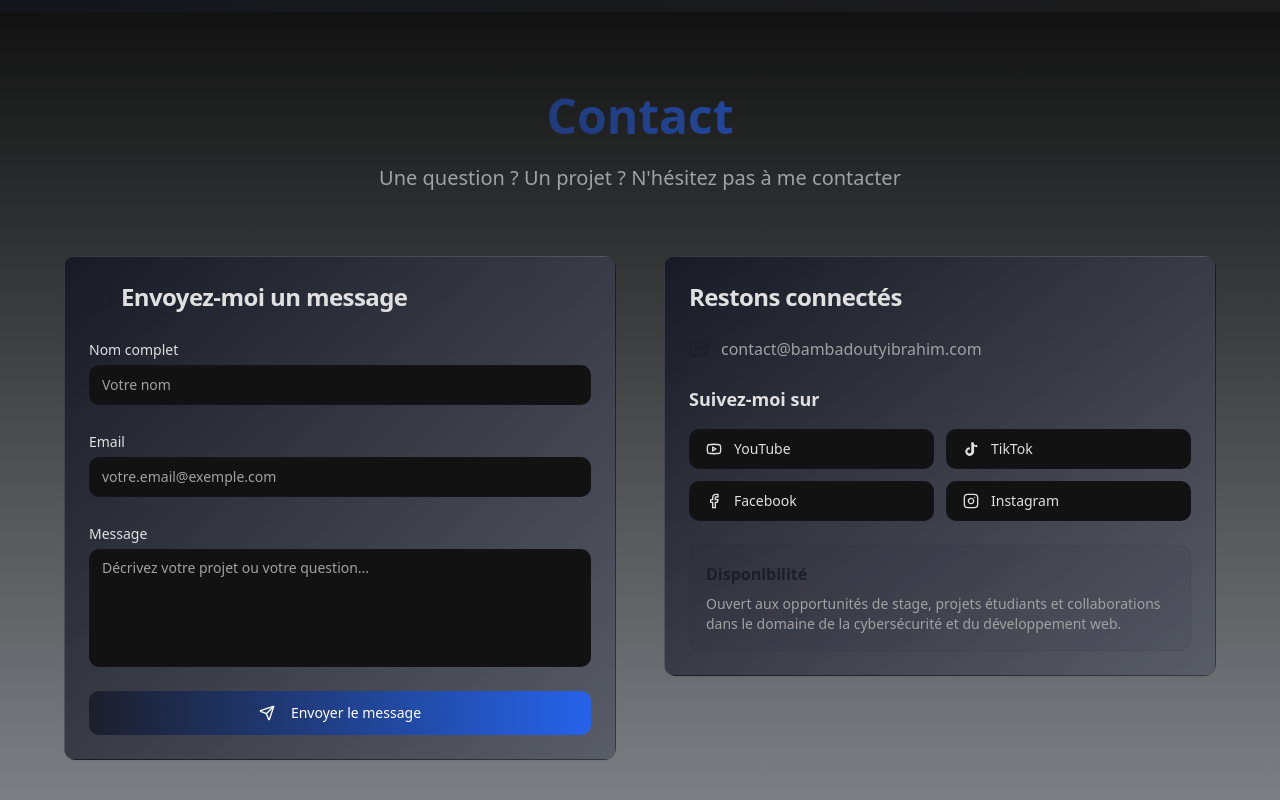
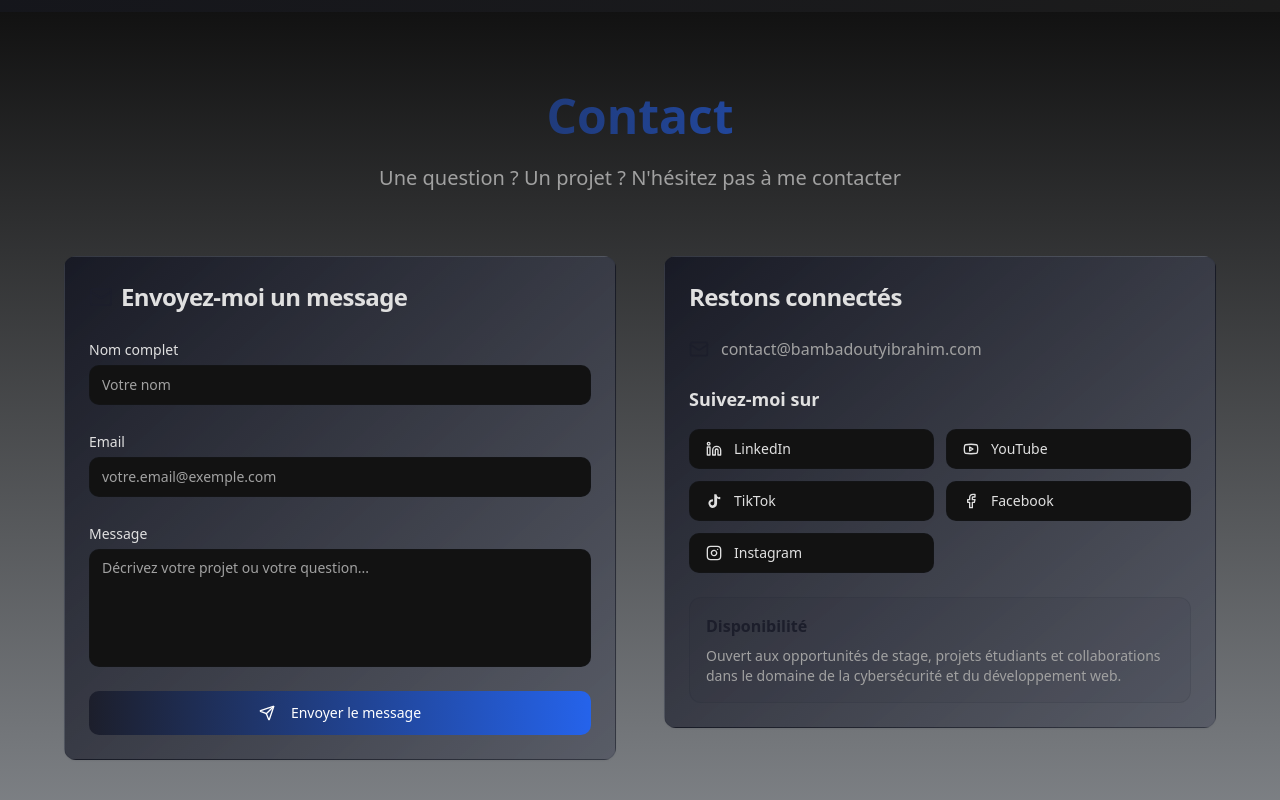
Before and after one commit to novadigite/ghostportfolio, a React (Vite) app: page / in a window 1280 px wide. Shown: the part 6406-7206 px from the top of the page. Built offline with nearby package versions, Linux system fonts and the light colour scheme; the HTML template or start-up script is replaced by a standard one.

Commit message:
Update LinkedIn profile link

```diff
--- a/src/components/ContactSection.tsx
+++ b/src/components/ContactSection.tsx
@@ -4,7 +4,7 @@ import { Button } from "@/components/ui/button";
 import { Input } from "@/components/ui/input";
 import { Textarea } from "@/components/ui/textarea";
 import { Label } from "@/components/ui/label";
-import { Mail, Send, Youtube, Instagram, Facebook } from "lucide-react";
+import { Mail, Send, Youtube, Instagram, Facebook, Linkedin } from "lucide-react";
 import { useToast } from "@/hooks/use-toast";
 
 const ContactSection = () => {
@@ -35,6 +35,13 @@ const ContactSection = () => {
   };
 
   const socialLinks = [
+    {
+      name: "LinkedIn",
+      icon: Linkedin,
+      url: "https://www.linkedin.com/in/douty-ibrahim-bamba-994577330/",
+      color: "hover:text-red-600",
+      bgColor: "hover:bg-red-50"
+    },
     {
       name: "YouTube",
       icon: Youtube,
--- a/src/components/HeroSection.tsx
+++ b/src/components/HeroSection.tsx
@@ -54,7 +54,7 @@ const HeroSection = () => {
           {/* Liens sociaux avec micro-interactions */}
           <div className="flex gap-4 animate-fade-in-up" style={{ animationDelay: '0.8s' }}>
             {[
-              { icon: Linkedin, href: "#", label: "LinkedIn" },
+              { icon: Linkedin, href: "https://www.linkedin.com/in/douty-ibrahim-bamba-994577330/", label: "LinkedIn" },
               { icon: Github, href: "#", label: "GitHub" },
               { icon: Mail, href: "mailto:contact@bambadoutyibrahim.com", label: "Email" }
             ].map((social, index) => (
```
